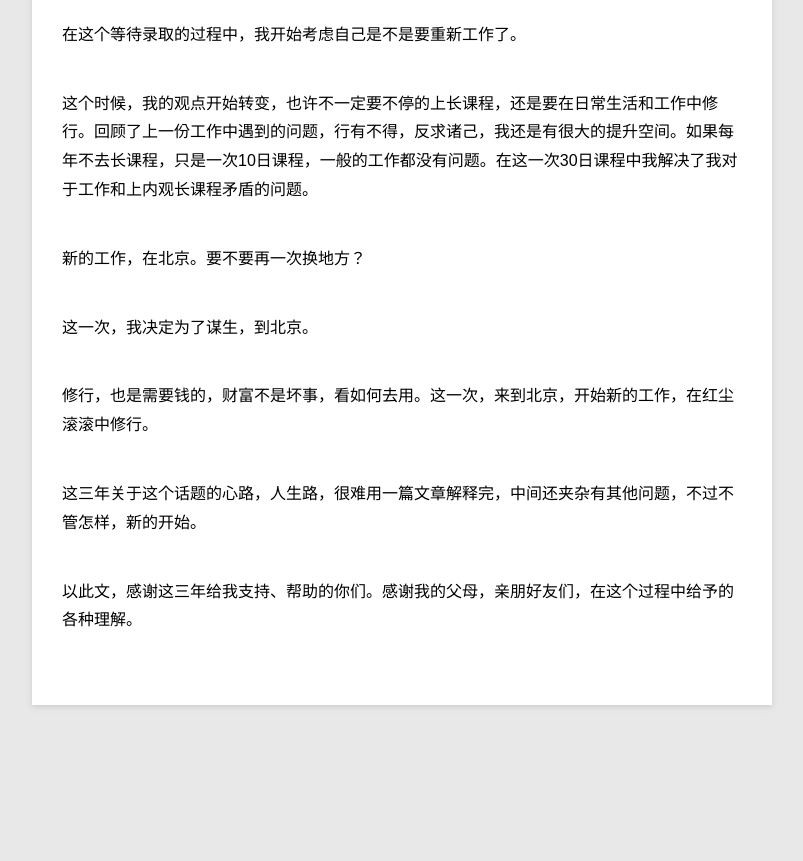
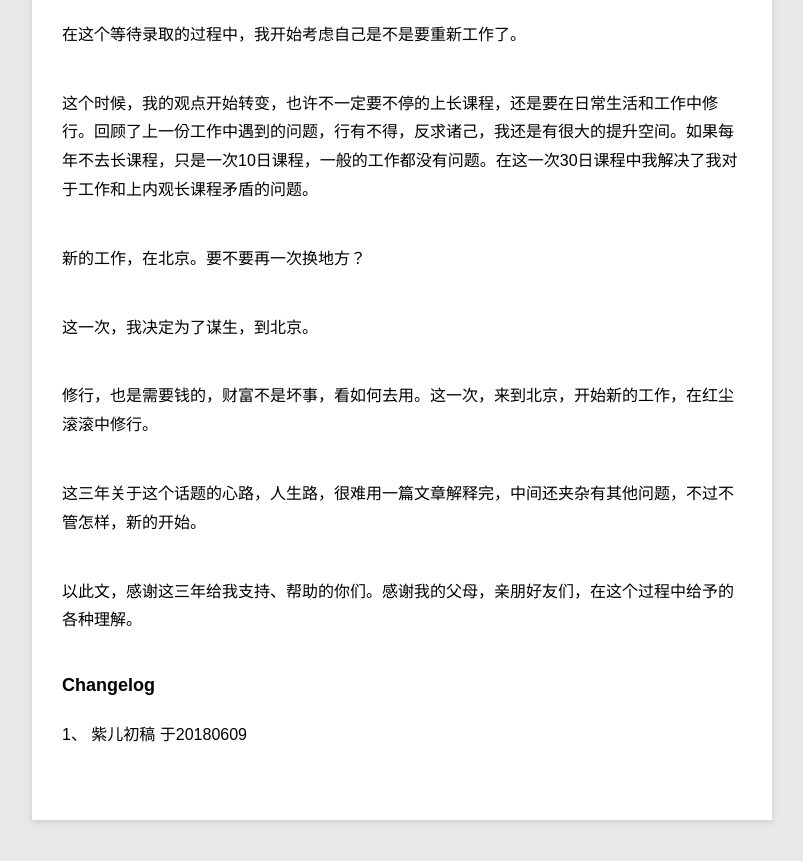
Before and after one commit to violettianjie/violettianjie.github.io, a Jekyll site: the page built from _posts/blog/2018-06-09-MeditationWork.md, in a window 1280 px wide and 900 px high, scrolled down 2048 px. Shown: the top 861 px of the window, without its empty margins (78-881 px from the left). Built offline with Jekyll 4.4.1, drawn with Linux system fonts in a browser that asks for light colours; before the commit the page ends 2833 px from its top, so only the background shows below that.

Commit message:
Update 2018-06-09-MeditationWork.md

```diff
--- a/_posts/blog/2018-06-09-MeditationWork.md
+++ b/_posts/blog/2018-06-09-MeditationWork.md
@@ -58,3 +58,8 @@ category: blog
 这三年关于这个话题的心路，人生路，很难用一篇文章解释完，中间还夹杂有其他问题，不过不管怎样，新的开始。
 
 以此文，感谢这三年给我支持、帮助的你们。感谢我的父母，亲朋好友们，在这个过程中给予的各种理解。
+
+
+### Changelog
+
+1、 紫儿初稿 于20180609
```
